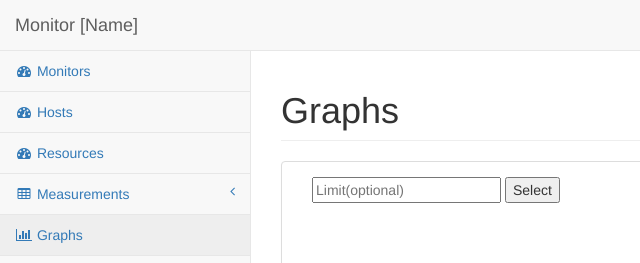
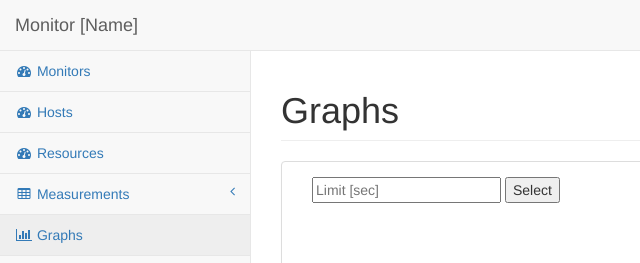
Before and after one commit to pawellll/programowanieZespolowe, a website: page web/pages/graphs.html in a window 1280 px wide. Shown: the top 263 px of the page, 0-640 px from the left. Drawn offline with Linux system fonts and the light colour scheme.

Commit message:
Fix limit placeholder

```diff
--- a/web/pages/graphs.html
+++ b/web/pages/graphs.html
@@ -150,7 +150,7 @@
 									<!-- Form -->
 									<form id="tmp" method="post" action="javascript:void(0);">
 
-										<input type="text" required="required" name="limitName" id="limitId" class="form" placeholder="Limit(optional)" />
+										<input type="text" required="required" name="limitName" id="limitId" class="form" placeholder="Limit [sec]" />
 
 										<button action="javascript:void(0);" id="submitId" name="submitName" class="form-btn semibold" onClick="selectMeasurementClick();">Select</button>
 										<!-- Clear -->
```
